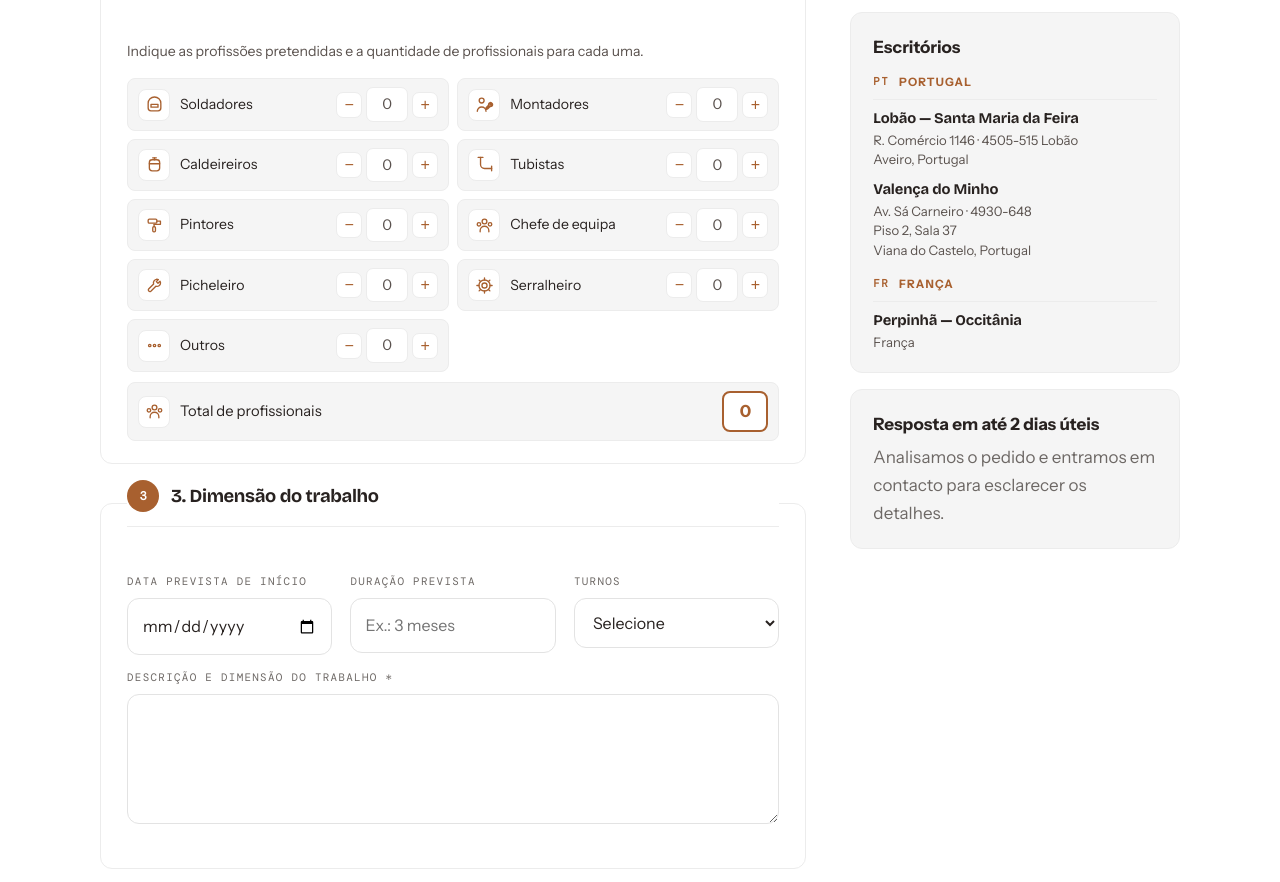
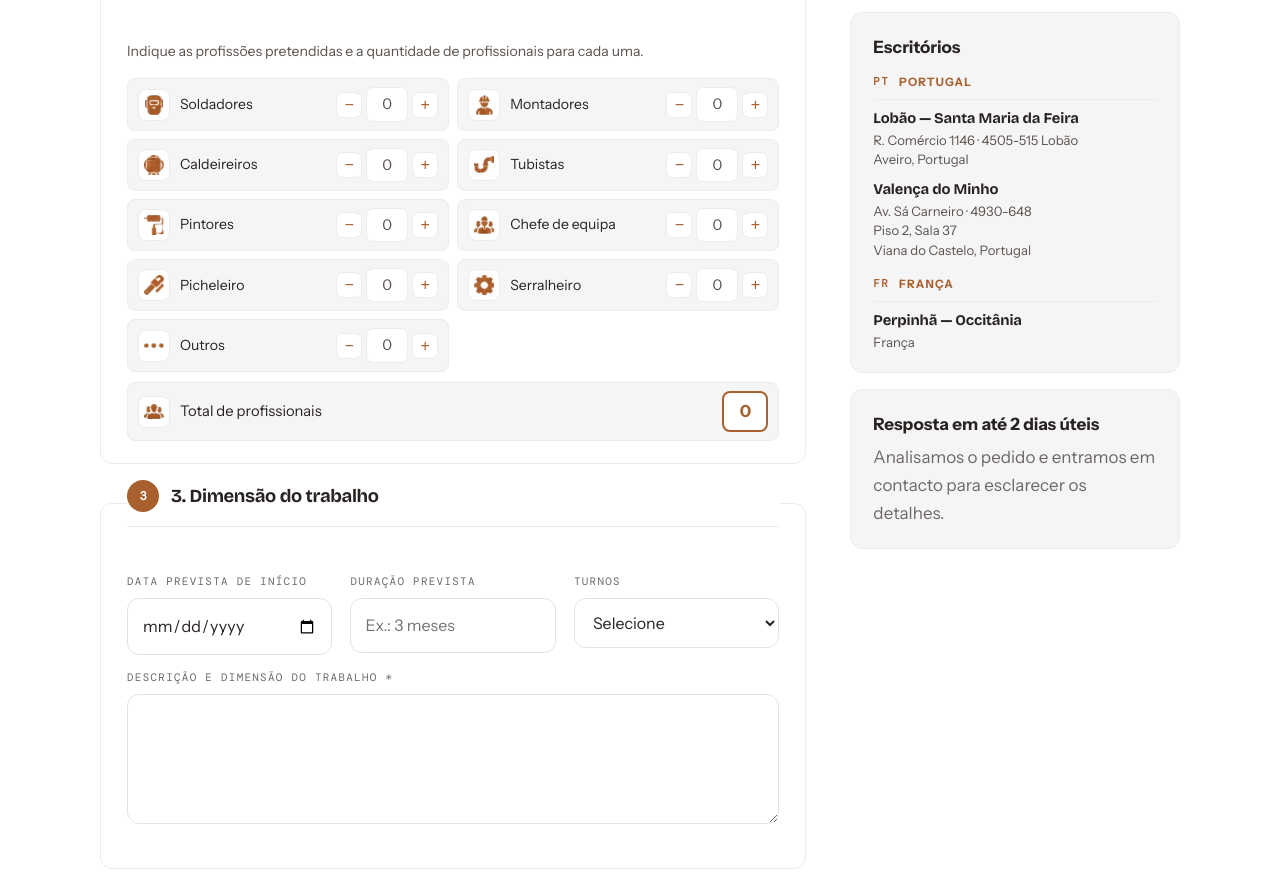
Before and after one commit to Luiz-Messias/talude-site, a plain HTML site: page orcamento.html in a window 1280 px wide. Shown: the part 1011-1893 px from the top of the page. Drawn offline with Linux system fonts and the light colour scheme.

Commit message:
orcamento: usar os icones do print no lugar dos desenhados a mao
Os 10 icones das profissoes (e o do total) passam a ser as imagens
extraidas do print, guardadas em assets/img/icones/ com recorte justo e
96 px de lado maior. Os SVG que eu tinha desenhado saem do formulario.

```diff
--- a/orcamento.html
+++ b/orcamento.html
@@ -1138,9 +1138,10 @@
         background: var(--paper);
         color: var(--brand);
       }
-      .prof-ico svg {
-        width: 19px;
-        height: 19px;
+      .prof-ico img {
+        width: 20px;
+        height: 20px;
+        object-fit: contain;
       }
       .prof-nome {
         flex: 1 1 auto;
@@ -2147,19 +2148,7 @@
                       hidden
                     />
                     <span class="prof-ico" aria-hidden="true">
-                      <svg
-                        viewBox="0 0 24 24"
-                        fill="none"
-                        stroke="currentColor"
-                        stroke-width="1.7"
-                        stroke-linecap="round"
-                        stroke-linejoin="round"
-                      >
-                        <path
-                          d="M4 10.5a8 8 0 0 1 16 0v6a3.5 3.5 0 0 1-3.5 3.5h-9A3.5 3.5 0 0 1 4 16.5z"
-                        />
-                        <path d="M7.6 11.8h8.8v3.6H7.6z" />
-                      </svg>
+                      <img src="assets/img/icones/soldadores.png" alt="" />
                     </span>
                     <span class="prof-nome" data-i18n="q.c1">Soldadores</span>
                     <span class="passo">
@@ -2199,22 +2188,7 @@
                       hidden
                     />
                     <span class="prof-ico" aria-hidden="true">
-                      <svg
-                        viewBox="0 0 24 24"
-                        fill="none"
-                        stroke="currentColor"
-                        stroke-width="1.7"
-                        stroke-linecap="round"
-                        stroke-linejoin="round"
-                      >
-                        <circle cx="8.4" cy="7" r="3.1" />
-                        <path d="M2.9 20.6a5.5 5.5 0 0 1 11 0" />
-                        <path
-                          d="M15 4.2a4.4 4.4 0 0 0-4.1 5.9L4.6 16.4a2 2 0 0 0 2.8 2.8l6.3-6.3a4.4 4.4 0 0 0 5.9-4.1 4.4 4.4 0 0 0-.6-2.2l-2.6 2.6-2.1-2.1 2.6-2.6a4.4 4.4 0 0 0-2.2-.6z"
-                          transform="translate(11.8 7.6) scale(0.52)"
-                          vector-effect="non-scaling-stroke"
-                        />
-                      </svg>
+                      <img src="assets/img/icones/montadores.png" alt="" />
                     </span>
                     <span class="prof-nome" data-i18n="q.c2">Montadores</span>
                     <span class="passo">
@@ -2254,19 +2228,7 @@
                       hidden
                     />
                     <span class="prof-ico" aria-hidden="true">
-                      <svg
-                        viewBox="0 0 24 24"
-                        fill="none"
-                        stroke="currentColor"
-                        stroke-width="1.7"
-                        stroke-linecap="round"
-                        stroke-linejoin="round"
-                      >
-                        <rect x="5.5" y="6" width="13" height="14" rx="3.5" />
-                        <path d="M5.5 11h13" />
-                        <path d="M12 6V3.6" />
-                        <path d="M9.7 3.6h4.6" />
-                      </svg>
+                      <img src="assets/img/icones/caldeireiros.png" alt="" />
                     </span>
                     <span class="prof-nome" data-i18n="q.c3">Caldeireiros</span>
                     <span class="passo">
@@ -2306,17 +2268,7 @@
                       hidden
                     />
                     <span class="prof-ico" aria-hidden="true">
-                      <svg
-                        viewBox="0 0 24 24"
-                        fill="none"
-                        stroke="currentColor"
-                        stroke-width="1.7"
-                        stroke-linecap="round"
-                        stroke-linejoin="round"
-                      >
-                        <path d="M7 3v9a5 5 0 0 0 5 5h9" />
-                        <path d="M4 3h6M21 14v6" />
-                      </svg>
+                      <img src="assets/img/icones/tubistas.png" alt="" />
                     </span>
                     <span class="prof-nome" data-i18n="q.c4">Tubistas</span>
                     <span class="passo">
@@ -2356,25 +2308,7 @@
                       hidden
                     />
                     <span class="prof-ico" aria-hidden="true">
-                      <svg
-                        viewBox="0 0 24 24"
-                        fill="none"
-                        stroke="currentColor"
-                        stroke-width="1.7"
-                        stroke-linecap="round"
-                        stroke-linejoin="round"
-                      >
-                        <rect x="4" y="4" width="11" height="5" rx="1.5" />
-                        <path d="M15 6.5h4.5v4H12" />
-                        <path d="M11.5 10.5v3" />
-                        <rect
-                          x="9.8"
-                          y="13.5"
-                          width="3.4"
-                          height="6.5"
-                          rx="1.4"
-                        />
-                      </svg>
+                      <img src="assets/img/icones/pintores.png" alt="" />
                     </span>
                     <span class="prof-nome" data-i18n="q.c5">Pintores</span>
                     <span class="passo">
@@ -2414,19 +2348,7 @@
                       hidden
                     />
                     <span class="prof-ico" aria-hidden="true">
-                      <svg
-                        viewBox="0 0 24 24"
-                        fill="none"
-                        stroke="currentColor"
-                        stroke-width="1.7"
-                        stroke-linecap="round"
-                        stroke-linejoin="round"
-                      >
-                        <circle cx="12" cy="7" r="3" />
-                        <path d="M6.5 20v-1.5a5.5 5.5 0 0 1 11 0V20" />
-                        <circle cx="5" cy="10.5" r="2.2" />
-                        <circle cx="19" cy="10.5" r="2.2" />
-                      </svg>
+                      <img src="assets/img/icones/chefe-de-equipa.png" alt="" />
                     </span>
                     <span class="prof-nome" data-i18n="q.c6"
                       >Chefe de equipa</span
@@ -2468,18 +2390,7 @@
                       hidden
                     />
                     <span class="prof-ico" aria-hidden="true">
-                      <svg
-                        viewBox="0 0 24 24"
-                        fill="none"
-                        stroke="currentColor"
-                        stroke-width="1.7"
-                        stroke-linecap="round"
-                        stroke-linejoin="round"
-                      >
-                        <path
-                          d="M15 4.2a4.4 4.4 0 0 0-4.1 5.9L4.6 16.4a2 2 0 0 0 2.8 2.8l6.3-6.3a4.4 4.4 0 0 0 5.9-4.1 4.4 4.4 0 0 0-.6-2.2l-2.6 2.6-2.1-2.1 2.6-2.6a4.4 4.4 0 0 0-2.2-.6z"
-                        />
-                      </svg>
+                      <img src="assets/img/icones/picheleiros.png" alt="" />
                     </span>
                     <span class="prof-nome" data-i18n="q.c7">Picheleiro</span>
                     <span class="passo">
@@ -2519,21 +2430,7 @@
                       hidden
                     />
                     <span class="prof-ico" aria-hidden="true">
-                      <svg
-                        viewBox="0 0 24 24"
-                        fill="none"
-                        stroke="currentColor"
-                        stroke-width="1.7"
-                        stroke-linecap="round"
-                        stroke-linejoin="round"
-                      >
-                        <circle cx="12" cy="12" r="3.2" />
-                        <circle cx="12" cy="12" r="7" />
-                        <path d="M12 5V2.4M12 19v2.6M5 12H2.4M19 12h2.6" />
-                        <path
-                          d="M7 7 5.2 5.2M17 17l1.8 1.8M17 7l1.8-1.8M7 17l-1.8 1.8"
-                        />
-                      </svg>
+                      <img src="assets/img/icones/serralheiros.png" alt="" />
                     </span>
                     <span class="prof-nome" data-i18n="q.c8">Serralheiro</span>
                     <span class="passo">
@@ -2573,18 +2470,7 @@
                       hidden
                     />
                     <span class="prof-ico" aria-hidden="true">
-                      <svg
-                        viewBox="0 0 24 24"
-                        fill="none"
-                        stroke="currentColor"
-                        stroke-width="1.7"
-                        stroke-linecap="round"
-                        stroke-linejoin="round"
-                      >
-                        <circle cx="6" cy="12" r="1.5" />
-                        <circle cx="12" cy="12" r="1.5" />
-                        <circle cx="18" cy="12" r="1.5" />
-                      </svg>
+                      <img src="assets/img/icones/outros.png" alt="" />
                     </span>
                     <span class="prof-nome" data-i18n="q.c9">Outros</span>
                     <span class="passo">
@@ -2630,19 +2516,10 @@
                 </div>
                 <div class="total-prof">
                   <span class="prof-ico" aria-hidden="true">
-                    <svg
-                      viewBox="0 0 24 24"
-                      fill="none"
-                      stroke="currentColor"
-                      stroke-width="1.7"
-                      stroke-linecap="round"
-                      stroke-linejoin="round"
-                    >
-                      <circle cx="12" cy="7" r="3" />
-                      <path d="M6.5 20v-1.5a5.5 5.5 0 0 1 11 0V20" />
-                      <circle cx="5" cy="10.5" r="2.2" />
-                      <circle cx="19" cy="10.5" r="2.2" />
-                    </svg>
+                    <img
+                      src="assets/img/icones/total-profissionais.png"
+                      alt=""
+                    />
                   </span>
                   <span data-i18n="q.svcTotal">Total de profissionais</span>
                   <b id="prof-total">0</b>
```
Also changed, not shown: assets/img/icones/caldeireiros.png (added), assets/img/icones/chefe-de-equipa.png (added), assets/img/icones/montadores.png (added), assets/img/icones/outros.png (added), assets/img/icones/picheleiros.png (added), assets/img/icones/pintores.png (added), assets/img/icones/serralheiros.png (added), assets/img/icones/soldadores.png (added), assets/img/icones/total-profissionais.png (added), assets/img/icones/tubistas.png (added).
